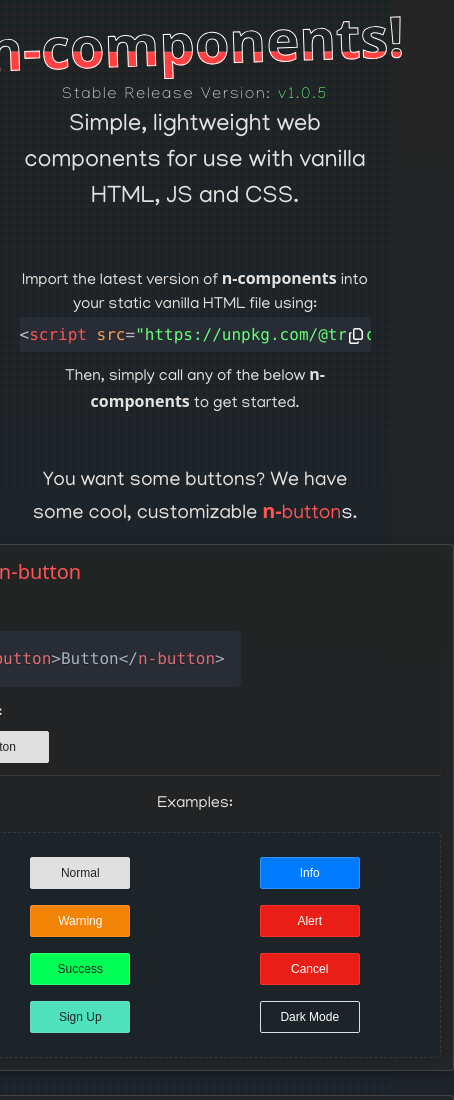
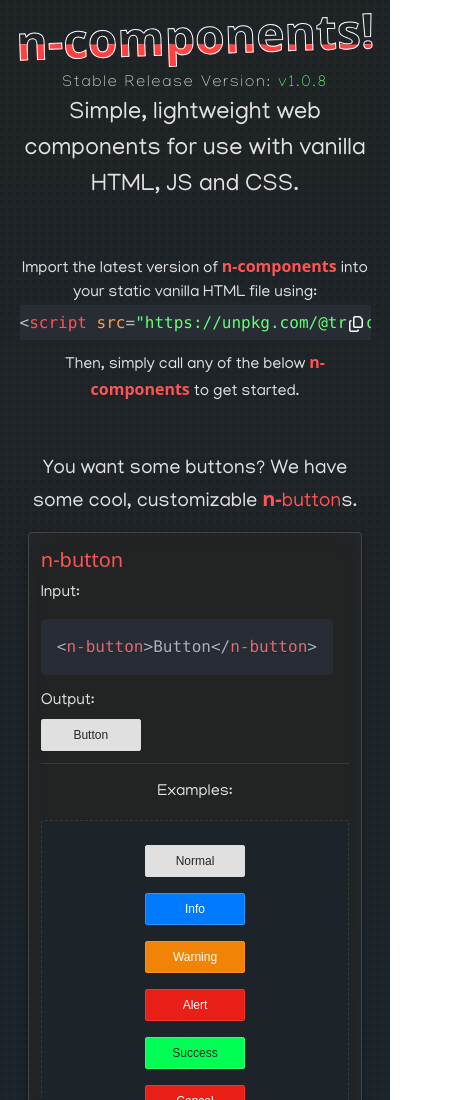
Before and after one commit to Trenoxxious/n-components, a website built with Vite: page n-components/index.html in a window 390 px wide. Shown: the top 1100 px of the page, 454 px wide, since content can reach past the window. Built offline with nearby package versions, Linux system fonts and the light colour scheme; a web font is replaced by a local one.

Commit message:
Fixes to HTML for Responsiveness

```diff
--- a/n-components/index.html
+++ b/n-components/index.html
@@ -19,7 +19,7 @@
         <h1 style="rotate: -2deg;" class="ready-for-slosh">
             n-components!
         </h1>
-        <h2 style="font-size: 1rem;">Stable Release Version: <span class="html-green">v1.0.5</span></h2>
+        <h2 style="font-size: 1rem;">Stable Release Version: <span class="html-green">v1.0.8</span></h2>
         <script>
             const header = document.querySelector('header h1');
             let sloshed = false;
@@ -39,7 +39,8 @@
         </script>
         <p>Simple, lightweight web components for use with vanilla HTML, JS and CSS.</p>
     </header>
-    <p style="margin-left: 5%; margin-right: 5%;">Import the latest version of <b>n-components</b> into your static
+    <p style="margin-left: 5%; margin-right: 5%;">Import the latest version of <b class="html-red">n-components</b> into
+        your static
         vanilla
         HTML file using:</p>
     <div class="code"
@@ -59,7 +60,7 @@
         </div>
     </div>
     <p style="margin-left: 5%; margin-right: 5%; margin-bottom: 50px; margin-top: 10px;">Then, simply call any of the
-        below <b>n-components</b> to get
+        below <b class="html-red">n-components</b> to get
         started.</p>
     <p class="sec" style="margin-left: 5%; margin-right: 5%;">You want some buttons? We have some cool, customizable
         <span class="html-red"><b>n-</b>button</span>s.
@@ -67,7 +68,7 @@
     <div class="components-grid" style="margin-bottom: 50px;">
         <div class="component-card">
             <div class="component-header">
-                <h3>Base <span class="html-red">n-button</span></h3>
+                <h3 class="html-red">n-button</h3>
                 <p>Input:</p>
                 <pre><code class="language-html">&lt;n-button&gt;Button&lt;/n-button&gt;</code></pre>
                 <p>Output:</p>
--- a/n-components/src/index.css
+++ b/n-components/src/index.css
@@ -104,12 +104,12 @@
     display: grid;
     grid-template-columns: 1fr 2fr;
     gap: 24px;
-    max-width: 1200px;
-    margin: 0 auto;
+    margin: 0 5%;
     padding: 0 20px;
 }
 
 .component-card {
+    min-width: 300px;
     display: flex;
     flex-direction: column;
     gap: 16px;
@@ -202,19 +202,19 @@
 }
 
 .html-red {
-    color: rgba(255, 84, 84, 1);
+    color: rgba(255, 84, 84, 1) !important;
 }
 
 .html-orange {
-    color: rgba(255, 158, 79, 1);
+    color: rgba(255, 158, 79, 1) !important;
 }
 
 .html-green {
-    color: rgba(101, 255, 121, 1);
+    color: rgba(101, 255, 121, 1) !important;
 }
 
 .html-gray {
-    color: rgb(182, 182, 182);
+    color: rgb(182, 182, 182) !important;
 }
 
 .w-full {
@@ -258,24 +258,11 @@
     color: rgba(255, 65, 65, 1);
 }
 
-/* @media (prefers-color-scheme: light) {
-    :root {
-        color: #213547;
-        background-color: #ffffff;
-    }
-} */
-
 @keyframes pop {
     50% {
         scale: 0.8;
     }
 }
-
-/* @keyframes slosh {
-    50% {
-        --degrees: 3deg;
-    }
-} */
 
 @keyframes slosh {
     0% {
@@ -325,7 +312,13 @@
     }
 }
 
-@media screen and (width < 1050px) {
+@media screen and (width < 1280px) {
+    .button-grid-3 {
+        grid-template-columns: repeat(2, 1fr);
+    }
+}
+
+@media screen and (width < 1024px) {
     header h1 {
         font-size: 3.5rem;
         -webkit-text-stroke-width: 1px;
@@ -339,17 +332,29 @@
         font-size: 1.25rem;
     }
 
-    .components-grid {
-        grid-template-columns: 1fr;
-        align-items: center;
-        justify-content: center;
-    }
-
-    .button-grid-3 {
-        grid-template-columns: repeat(2, 1fr);
+    .button-grid {
+        grid-template-columns: repeat(1, 1fr);
     }
 
     .code-content {
         justify-content: flex-start;
     }
+
+    .button-grid-3 {
+        grid-template-columns: repeat(1, 1fr);
+    }
 }
+
+@media screen and (width < 768px) {
+    .components-grid {
+        grid-template-columns: 1fr;
+        align-items: center;
+        justify-content: center;
+        margin: 0 2%;
+    }
+
+    header h1 {
+        font-size: 3.0rem;
+        -webkit-text-stroke-width: 1px;
+    }
+}
```
